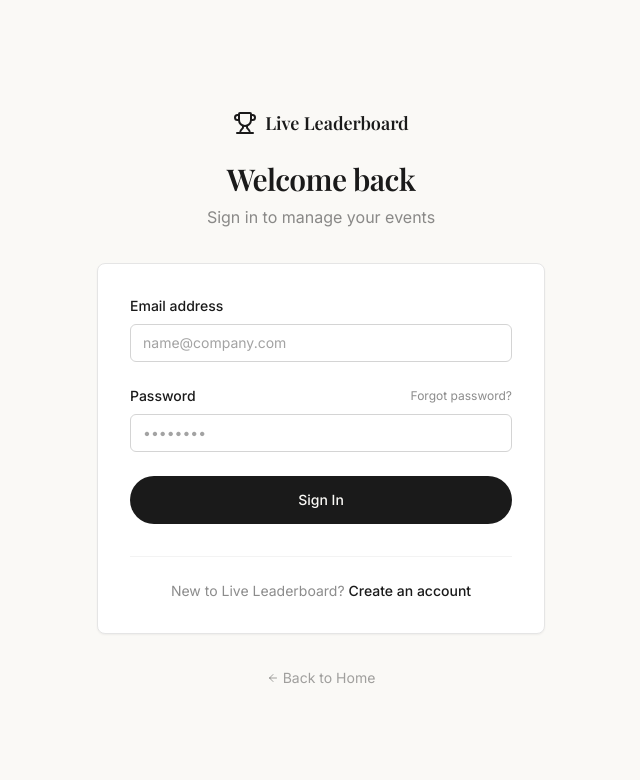
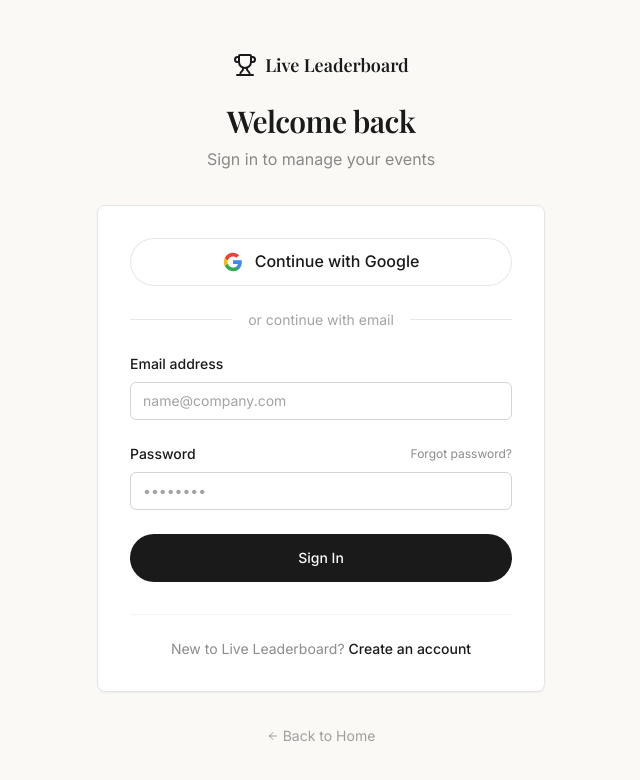
Before and after one commit to uvabd17/liveleaderboard, a Next.js app: page /auth/signin in a window 1280 px wide. Shown: the top 780 px of the page, without its empty margins (319-959 px from the left). Built offline with nearby package versions, Linux system fonts and the light colour scheme; no server answers.

Commit message:
Fix: Show Google sign-in button by default

```diff
--- a/app/auth/signin/page.tsx
+++ b/app/auth/signin/page.tsx
@@ -25,7 +25,7 @@
   const [error, setError] = useState('')
   const [loading, setLoading] = useState(false)
   const [googleLoading, setGoogleLoading] = useState(false)
-  const [hasGoogleProvider, setHasGoogleProvider] = useState(false)
+  const [hasGoogleProvider, setHasGoogleProvider] = useState(true) // Default to true, will be validated on click
 
   // Check for error in URL params
   useEffect(() => {
```
